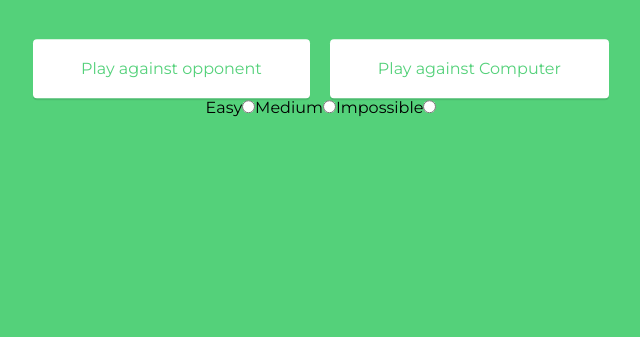
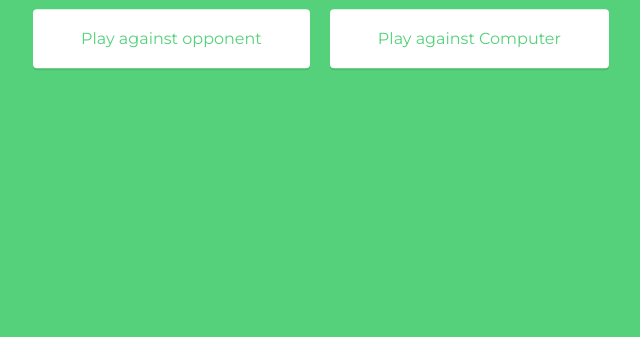
Before and after one commit to debs-obrien/FullStack-JavaScript-Project4-Tic-Tac-Toe, a plain HTML site: page index.html in a window 1280 px wide. Shown: the part 463-800 px from the top of the page, without its empty margins (319-959 px from the left). Drawn offline with Linux system fonts and the light colour scheme.

Commit message:
different levels added but needs to be activated

```diff
--- a/css/style.css
+++ b/css/style.css
@@ -149,3 +149,12 @@ h1 {
 .button2{
   margin-left:20px;
 }
+form{
+  padding-top:20px;
+}
+form label{
+  padding-right:5px;
+}
+#level{
+  margin-right:30px;
+}
--- a/js/app.js
+++ b/js/app.js
@@ -14,8 +14,15 @@ const ticTacToe = (function () {
     const h1 = document.createElement('h1');
     const button = document.createElement('a');
     const button2 = document.createElement('a');
+    const buttonLevel = document.createElement('a');
     const p = document.createElement('p');
     const form = document.createElement('form');
+    const radio1 = document.createElement('INPUT');
+    const label1 = document.createElement('LABEL');
+    const radio2 = document.createElement('INPUT');
+    const label2 = document.createElement('LABEL');
+    const radio3 = document.createElement('INPUT');
+    const label3 = document.createElement('LABEL');
     const player1Span = document.createElement('span');
     const player2Span = document.createElement('span');
     let player1Score = 0;
@@ -30,14 +37,9 @@ const ticTacToe = (function () {
     let randomNum;
     let player1Name;
     let player2Name;
-    let gameLevel = 'easy';
+    let gameLevel = 'medium';
 
-    //creates the second button to play against the computer
-    function createButton2() {
-        header.appendChild(button2);
-        button2.setAttribute('class', 'button button2');
-        button2.textContent = 'Play against Computer';
-    }
+
 
     //gets a random number for the computers turn
     function getRandom(num) {
@@ -68,12 +70,12 @@ const ticTacToe = (function () {
         }
     }
 
-    // get the players name by using prompt
+    // get the players name by using prompt or if they dont want to give a name make the name Player 1
     function getPlayer1Name() {
         if (!player1Name) {
             player1Name = prompt('whats player1\'s name');
         }
-        if (player1Name === null) {
+        if (player1Name === null || player1Name.length === 0) {
             player1Name = 'Player 1';
         }
         addName(player1, player1Span, player1Name);
@@ -100,24 +102,23 @@ const ticTacToe = (function () {
             player1Active = true;
         }
     }
-
-    //if the game has been played reset all the values
-    function resetSquares() {
-        player1Score = 0;
-        player2Score = 0;
-        squaresFilled = 0;
-        player1Active = true;
-        addClass(player1, 'active');
-        removeClass(player2, 'active');
-        win = false;
-        remainingSquares = [0, 1, 2, 3, 4, 5, 6, 7, 8];
-        randomNum = 10;
-        for (let i = 0; i < squares.length; i++) {
-            removeClass(squares[i], 'box-filled-1');
-            removeClass(squares[i], 'box-filled-2');
+    //creates button
+    function createButton(button, buttonClass, text) {
+        button.setAttribute('class', buttonClass);
+        button.setAttribute('href', '#');
+        button.textContent = text;
     }
+    //creates the radio buttons to select the levels
+    function createRadioButtons(radio, label, level, text){
+        createButton(buttonLevel, 'button', 'Go');
+        radio.type = 'radio';
+        radio.setAttribute('class', 'radio');
+        radio.setAttribute('name', 'level');
+        radio.id = 'level';
+        radio.value = level;
+        label.setAttribute('for', 'level');
+        label.textContent = text;
     }
-
     //create the start and end screens
     function createScreen() {
         div.className = 'screen screen-win ';
@@ -130,20 +131,20 @@ const ticTacToe = (function () {
         header.appendChild(h1);
         header.appendChild(p);
         header.appendChild(button);
-    }
-    function createRadioButtons(level, text){
-        const radio = document.createElement('INPUT');
-        const label = document.createElement('label');
-        radio.type = 'radio';
-        radio.setAttribute('class', 'radio');
-        radio.setAttribute('name', 'level');
-        radio.id = 'level';
-        radio.value = level;
-        label.setAttribute('for', 'level');
-        label.textContent = text;
+        header.appendChild(button2);
+        createButton(button2, 'button button2', 'Play against Computer');
+        createRadioButtons(radio1, label1, 'easy', 'Easy');
+        createRadioButtons(radio2, label2, 'medium', 'Medium');
+        createRadioButtons(radio3, label3, 'impossible', 'Impossible');
         header.appendChild(form);
-        form.appendChild(label);
-        form.appendChild(radio);
+        form.style.visibility = 'hidden';
+        form.appendChild(label1);
+        form.appendChild(radio1);
+        form.appendChild(label2);
+        form.appendChild(radio2);
+        form.appendChild(label3);
+        form.appendChild(radio3);
+        form.appendChild(buttonLevel);
     }
 
     //add the names span to the boxes at top of screen
@@ -162,7 +163,7 @@ const ticTacToe = (function () {
         if (!player2Name || player2Name === 'Super Computer') {
             player2Name = prompt('whats player2\'s name');
         }
-        if (player2Name === null) {
+        if (player2Name === null || player2Name.length === 0) {
             player2Name = 'Player 2';
         }
         addName(player2, player2Span, player2Name);
@@ -190,42 +191,62 @@ const ticTacToe = (function () {
         for(let i = 0; i < levels.length; i++){
             if(levels[i].checked)
             {
+                console.log(levels[i].value)
                 return levels[i].value;
             }
         }
     }
-    //function to start the game showing screen and button to click to start
-    const startGame = (gameLevel) => {
-        createScreen();
-        p.remove();
-        div.className += ' screen-start';
-        div.setAttribute('id', 'start');
-        button.textContent = 'Play against opponent';
-        createButton2();
-        createRadioButtons('easy', 'Easy');
-        createRadioButtons('medium', 'Medium');
-        createRadioButtons('impossible', 'Impossible');
+    //if the game has been played reset all the values
+    function resetSquares() {
+        player1Score = 0;
+        player2Score = 0;
+        squaresFilled = 0;
+        player1Active = true;
+        addClass(player1, 'active');
+        removeClass(player2, 'active');
+        win = false;
+        remainingSquares = [0, 1, 2, 3, 4, 5, 6, 7, 8];
+        randomNum = 10;
+        for (let i = 0; i < squares.length; i++) {
+            removeClass(squares[i], 'box-filled-1');
+            removeClass(squares[i], 'box-filled-2');
+        }
+    }
+    function chooseOpponent(){
         //when play game against opponent is clicked
-
-        form.addEventListener('click', () => {
-            gameLevel = getRadioCheckedValue();
-            console.log(gameLevel);
-        });
         button.addEventListener('click', () => {
             playAgain();
         });
-        //when play game against computer is clicked
+        //when play game against computer is clicked show the choose level options
         button2.addEventListener('click', () => {
+            form.style.visibility = 'visible';
+            //playAgainComputer(gameLevel);
+        });
+        //get level of game when radio is clicked
+        form.addEventListener('click', () => {
+            gameLevel = getRadioCheckedValue();
+            console.log(gameLevel)
+        });
+        //choose a level and click go to play game
+        buttonLevel.addEventListener('click', () => {
             playAgainComputer();
         });
-
+    }
+    //function to start the game showing screen and button to click to start
+    const startGame = () => {
+        createScreen();
+        p.remove();
+        div.className = 'screen screen-start';
+        div.setAttribute('id', 'start');
+        button.textContent = 'Play against opponent';
+        chooseOpponent()
     };
     //function at end of the game showing screen and button to click to start again
     const endGame = (screenClass, text) => {
         resetSquares();
         createScreen();
         boardScreen.style.display = 'none';
-        createButton2();
+
         div.className += screenClass;
         div.setAttribute('id', 'finish');
         //change the text of the buttons after the game
@@ -237,17 +258,14 @@ const ticTacToe = (function () {
             button2.textContent = 'try beat the computer';
         }
         p.textContent = text;
-        //when play game against opponent is clicked
-        button.addEventListener('click', () => {
-            playAgain();
-        });
-        //when play game against computer is clicked
-        button2.addEventListener('click', () => {
-            playAgainComputer();
-        });
+        chooseOpponent()
     };
     //these are the possible win scores for each box across, down and diagonal
     //delete a few of these values if you want to make the game a bit easier
+    console.log(gameLevel);
+    //if game is easy there are no win scores so random numbers will always be selected
+    //if game is medium there some possible win scores removed from array
+    //if game is impossible there are no possibilities to win. computer is too clever
         let boxWin0 = [];
         let boxWin1 = [];
         let boxWin2 = [];
@@ -257,8 +275,51 @@ const ticTacToe = (function () {
         let boxWin6 = [];
         let boxWin7 = [];
         let boxWin8 = [];
-    console.log(gameLevel);
-    if(gameLevel !== 'easy'){
+
+    if(gameLevel === 'medium'){
+        //get 2 random values
+        let boxOption1 = getRandom(9);
+        let boxOption2 = getRandom(9);
+        let boxValue1 = getRandom(2);
+        let boxValue2 = getRandom(2);
+
+
+        console.log(boxOption1)
+        console.log(boxOption2)
+            let boxWinOptions = [
+                [6, 72, 272],
+                [144, 5],
+                [3, 80, 288],
+                [65, 48],
+                [257, 68, 40, 130],
+                [24, 260],
+                [9, 20, 384],
+                [18, 320],
+                [36, 17, 192]
+            ];
+            boxWinOptions[boxOption1].splice(1, boxValue1);
+            boxWinOptions[boxOption2].splice(1, boxValue2);
+            console.log(boxWinOptions[boxOption1])
+        console.log(boxWinOptions[boxOption2])
+
+            //console.log(boxWinOptions[boxOption1][1]);  //to delete the numbers
+            //console.log(boxWinOptions[boxOption2][1]);  //to delete the numbers
+
+            boxWin0 = boxWinOptions[0];
+            boxWin1 = boxWinOptions[1];
+            boxWin2 = boxWinOptions[2];
+            boxWin3 = boxWinOptions[3];
+            boxWin4 = boxWinOptions[4];
+            boxWin5 = boxWinOptions[5];
+            boxWin6 = boxWinOptions[6];
+            boxWin7 = boxWinOptions[7];
+            boxWin8 = boxWinOptions[8];
+
+
+            //remove their values or some of their values
+
+
+    }else if(gameLevel === 'impossible'){
         boxWin0 = [6, 72, 272];
         boxWin1 = [144, 5];
         boxWin2 = [3, 80, 288];
```
Lines whose indentation alone changed are shown as unchanged.
